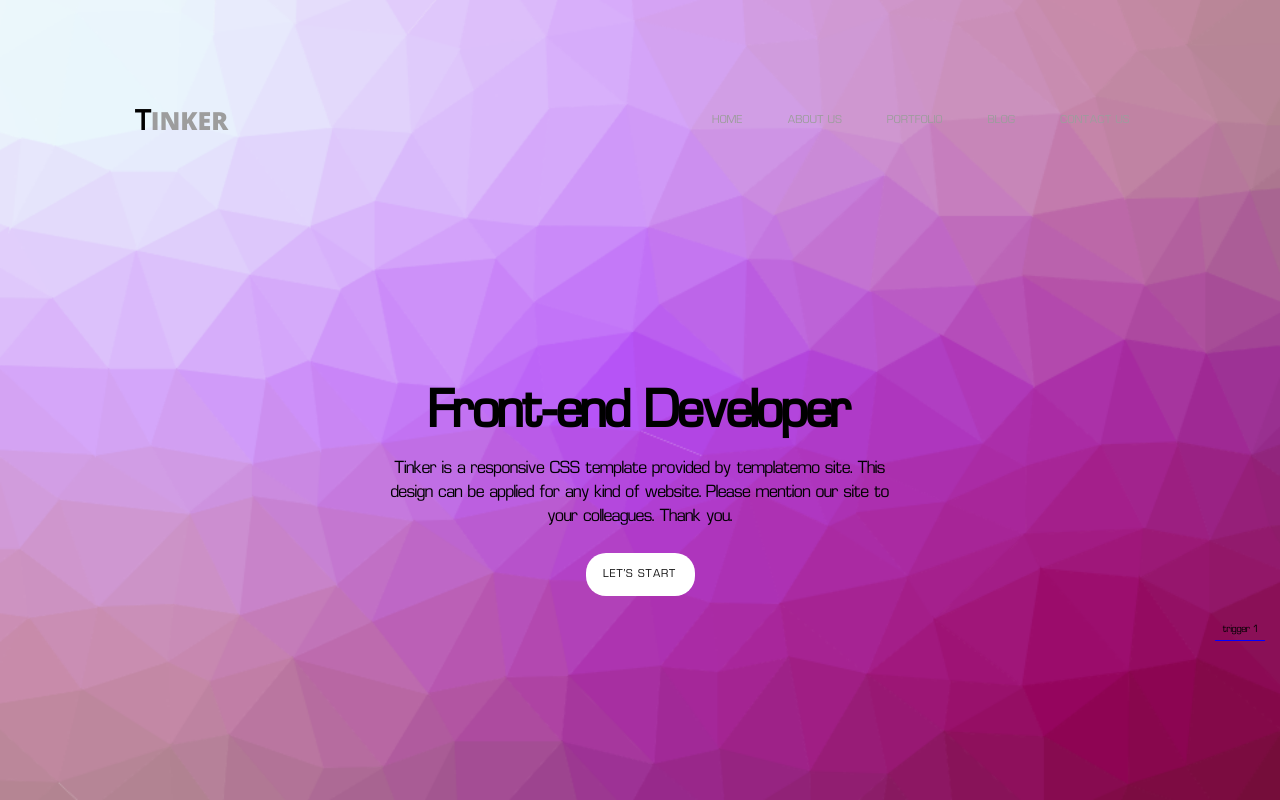
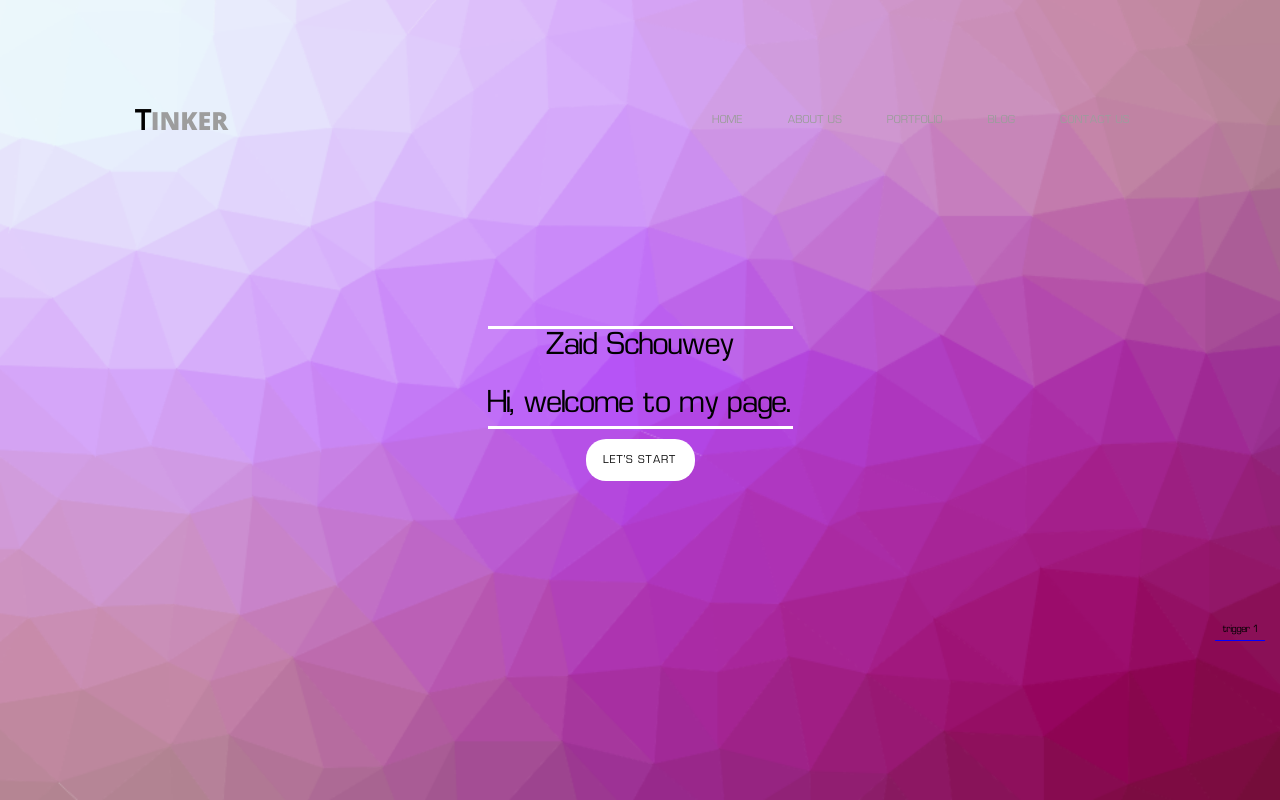
Before and after one commit to zaidschouwey98/Portfolio, a plain HTML site: page index.html in a window 1280 px wide. Shown: the top 800 px of the page. Drawn offline with nearby package versions, Linux system fonts and the light colour scheme; files whose address does not match are found by name.

Commit message:
Add text animation

```diff
--- a/css/templatemo-style.css
+++ b/css/templatemo-style.css
@@ -823,6 +823,34 @@ footer .connect-us ul li a:hover {
 	padding: 20px;
 }
 
+
+
+  .ml1 .letter {
+	display: inline-block;
+	line-height: 1em;
+  }
+
+  .ml1 .text-wrapper {
+	position: relative;
+	display: inline-block;
+	padding-top: 0.1em;
+	padding-right: 0.05em;
+	padding-bottom: 0.15em;
+  }
+
+  .ml1 .line {
+	opacity: 0;
+	position: absolute;
+	left: 0;
+	height: 3px;
+	width: 100%;
+	background-color: #fff;
+	transform-origin: 0 0;
+  }
+
+  .ml1 .line1 { bottom: 100px; }
+  .ml1 .line2 { bottom: 0; }
+
 /* RESPONSIVE */
 
 @media (max-width: 991px){
--- a/index.html
+++ b/index.html
@@ -63,14 +63,19 @@ https://templatemo.com/tm-506-tinker
 
     <div class="parallax-content baner-content" id="home">
         <div class="container">
-            <div class="text-content">
-                <h2><b>Front-end Developer</b></h2>
-                <p>Tinker is a responsive CSS template provided by templatemo site. This design can be applied for any
-                    kind of website. Please mention our site to your colleagues. Thank you.</p>
-                <div class="primary-white-button">
-                    <a href="#" class="scroll-link" data-id="about">Let's Start</a>
-                </div>
+
+            <h1 class="ml1">
+                <span class="text-wrapper">
+                    <span class="line line1">Zaid Schouwey</span>
+                    <span class="letters">Hi, welcome to my page.</span>
+                    <span class="line line2"></span>
+                  </span>
+            </h1>
+            <div class="primary-white-button">
+                <a href="#" class="scroll-link" data-id="about">Let's Start</a>
             </div>
+
+
         </div>
     </div>
 
@@ -78,45 +83,50 @@ https://templatemo.com/tm-506-tinker
     <section id="about" class="page-section">
         <div class="container">
 
-                <div class="text-content text-center">
-                    <h2><b>My skills</b></h2>
-                </div>
+            <div class="text-content text-center">
+                <h2><b>My skills</b></h2>
+            </div>
 
             <canvas class="secondbackground"></canvas>
             <div class="row">
                 <div class="col-xs-2 text-center"><img src="./img/php.png" class="language-icons"></div>
                 <div class="col-xs-10 progress">
-                    <div id="progress-php" class="progress-bar" role="progressbar" style="width: 0%;background-color: green" aria-valuenow="25"
-                        aria-valuemin="0" aria-valuemax="100"></div>
+                    <div id="progress-php" class="progress-bar" role="progressbar"
+                        style="width: 0%;background-color: green" aria-valuenow="25" aria-valuemin="0"
+                        aria-valuemax="100"></div>
                 </div>
             </div>
             <div class="row">
                 <div class="col-xs-2 text-center"><img src="./img/js.png" class="language-icons"></div>
                 <div class="col-xs-10 progress">
-                    <div id="progress-js" class="progress-bar" role="progressbar" style="width: 0%;background-color: green" aria-valuenow="25"
-                        aria-valuemin="0" aria-valuemax="100"></div>
+                    <div id="progress-js" class="progress-bar" role="progressbar"
+                        style="width: 0%;background-color: green" aria-valuenow="25" aria-valuemin="0"
+                        aria-valuemax="100"></div>
                 </div>
             </div>
             <div class="row">
                 <div class="col-xs-2 text-center"><img src="./img/ruby.png" class="language-icons"></div>
                 <div class="col-xs-10 progress">
-                    <div id="progress-ruby" class="progress-bar" role="progressbar" style="width: 0%;background-color: green" aria-valuenow="25"
-                        aria-valuemin="0" aria-valuemax="100"></div>
+                    <div id="progress-ruby" class="progress-bar" role="progressbar"
+                        style="width: 0%;background-color: green" aria-valuenow="25" aria-valuemin="0"
+                        aria-valuemax="100"></div>
                 </div>
             </div class="row">
             <div class="row">
                 <div class="col-xs-2 text-center"><img src="./img/unity.png" class="language-icons"></div>
                 <div class="col-xs-10 progress">
-                    <div id="progress-unity" class="progress-bar" role="progressbar" style="width: 0%;background-color: green" aria-valuenow="25"
-                        aria-valuemin="0" aria-valuemax="100"></div>
+                    <div id="progress-unity" class="progress-bar" role="progressbar"
+                        style="width: 0%;background-color: green" aria-valuenow="25" aria-valuemin="0"
+                        aria-valuemax="100"></div>
                 </div>
             </div>
 
             <div class="row">
                 <div class="col-xs-2 text-center"><img src="./img/react.png" class="language-icons"></div>
                 <div class="col-xs-10 progress">
-                    <div id="progress-react" class="progress-bar" role="progressbar" style="width: 0%;background-color: green" aria-valuenow="25"
-                        aria-valuemin="0" aria-valuemax="100"></div>
+                    <div id="progress-react" class="progress-bar" role="progressbar"
+                        style="width: 0%;background-color: green" aria-valuenow="25" aria-valuemin="0"
+                        aria-valuemax="100"></div>
                 </div>
             </div>
 
--- a/js/app.js
+++ b/js/app.js
@@ -43,3 +43,27 @@ new ScrollMagic.Scene({
     })
     .addIndicators()
     .addTo(controller);
+
+
+// Wrap every letter in a span
+var textWrapper = document.querySelector('.ml1 .letters');
+textWrapper.innerHTML = textWrapper.textContent.replace(/\S/g, "<span class='letter'>$&</span>");
+
+anime.timeline()
+  .add({
+    targets: '.ml1 .letter',
+    scale: [0.3,1],
+    opacity: [0,1],
+    translateZ: 0,
+    easing: "easeOutExpo",
+    duration: 300,
+    delay: (el, i) => 70 * (i+1)
+  }).add({
+    targets: '.ml1 .line',
+    scaleX: [0,1],
+    opacity: [0.5,1],
+    easing: "easeOutExpo",
+    duration: 300,
+    offset: '-=875',
+    delay: (el, i, l) => 80 * (l - i)
+  })
```
